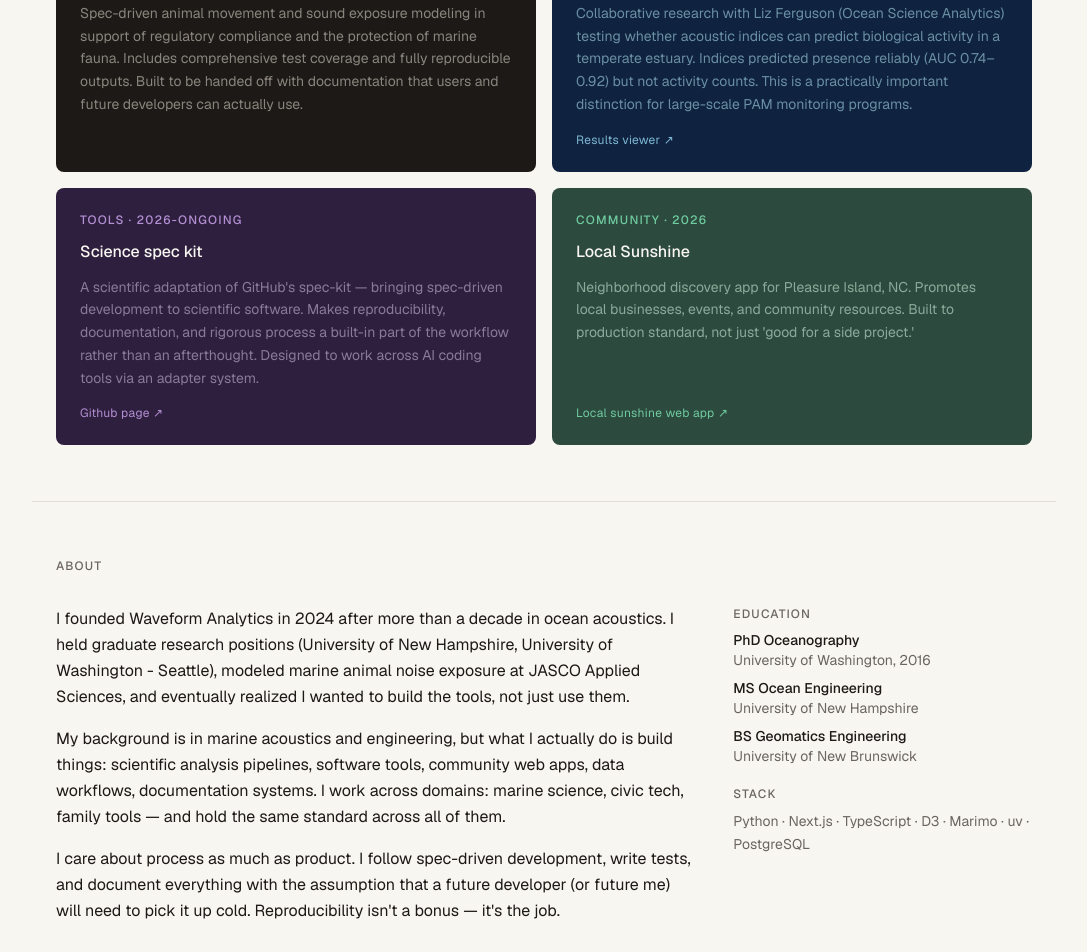
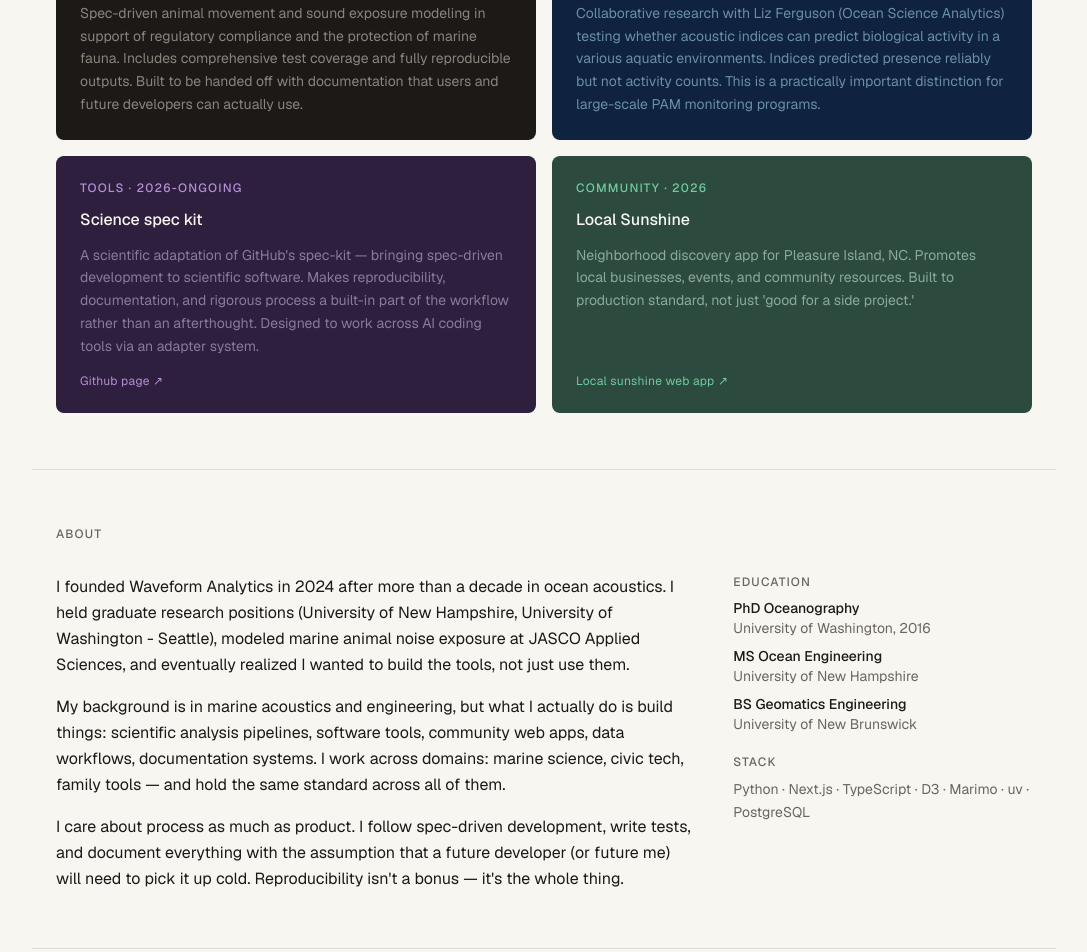
Before and after one commit to Waveform-Analytics/website, a Next.js app: page / in a window 1280 px wide. Shown: the part 600-1552 px from the top of the page, without its empty margins (96-1183 px from the left). Built offline with nearby package versions, Linux system fonts and the light colour scheme.

Commit message:
Update indices description

```diff
--- a/src/app/page.tsx
+++ b/src/app/page.tsx
@@ -65,10 +65,8 @@ const work: WorkItem[] = [
     year: "2024-ongoing",
     title: "Acoustic indices as biological activity indicators",
     description:
-      "Collaborative research with Liz Ferguson (Ocean Science Analytics) testing whether acoustic indices can predict biological activity in a temperate estuary. Indices predicted presence reliably (AUC 0.74–0.92) but not activity counts. This is a practically important distinction for large-scale PAM monitoring programs.",
+      "Collaborative research with Liz Ferguson (Ocean Science Analytics) testing whether acoustic indices can predict biological activity in a various aquatic environments. Indices predicted presence reliably but not activity counts. This is a practically important distinction for large-scale PAM monitoring programs.",
     scheme: "navy",
-    link: "https://waveform-analytics.github.io/mbon-indices-study/results-viewer.html",
-    linkLabel: "Results viewer",
   },
   {
     category: "Tools",
@@ -257,7 +255,7 @@ export default function Home() {
               development, write tests, and document everything with the
               assumption that a future developer (or future me) will need to
               pick it up cold. Reproducibility isn&apos;t a bonus — it&apos;s
-              the job.
+              the whole thing.
             </p>
           </div>
           <div className="space-y-5 text-sm">
```
